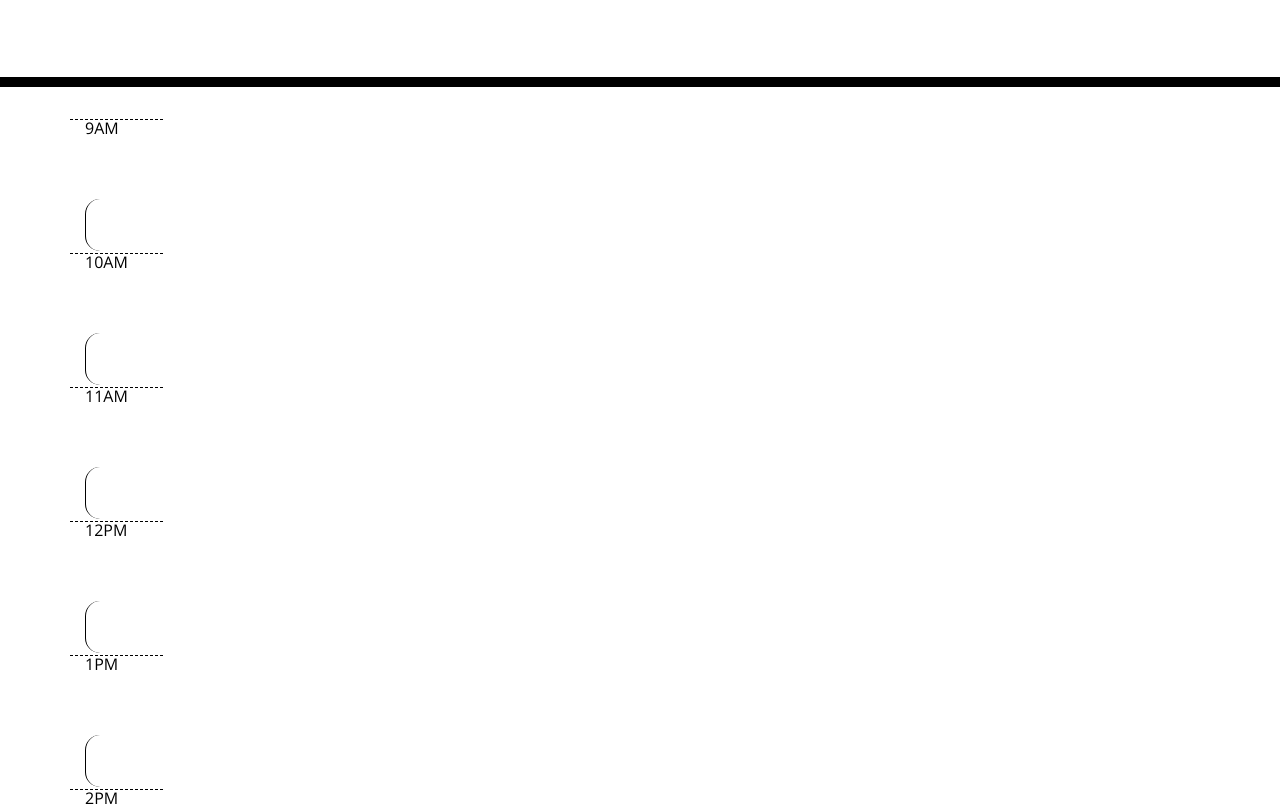
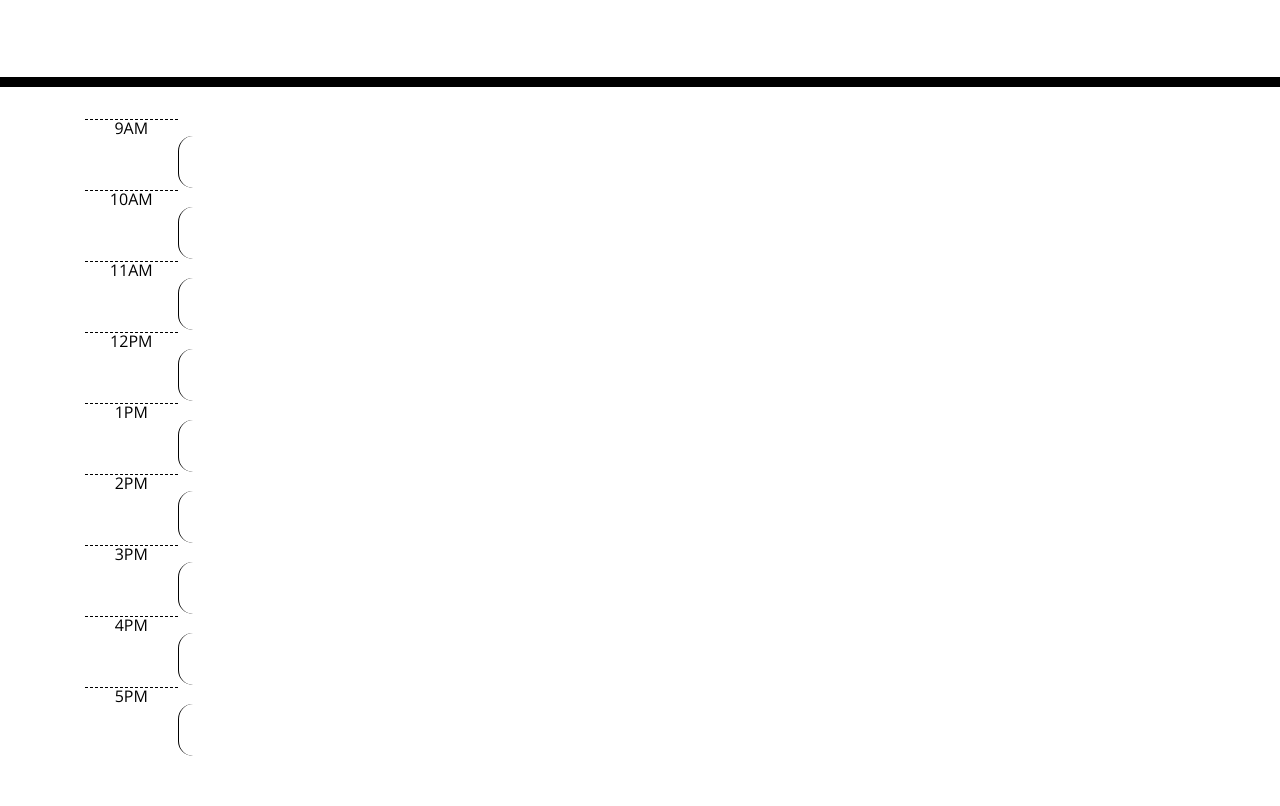
Before and after one commit to rtleib/work-day-scheduler-challenge-05, a plain HTML site: page index.html in a window 1280 px wide. Shown: the part 181-987 px from the top of the page. After the commit the page ends 939 px from the top, so only its background shows below. Drawn offline with nearby package versions, Linux system fonts and the light colour scheme.

Commit message:
fixed css link

```diff
--- a/index.html
+++ b/index.html
@@ -18,7 +18,7 @@
       href="https://fonts.googleapis.com/css?family=Open+Sans&display=swap"
       rel="stylesheet"
     />
-    <link rel="stylesheet" href="/assets/css/style.css" />
+    <link rel="stylesheet" href="assets/css/style.css" />
     <title>Work Day Scheduler</title>
   </head>
 
@@ -31,43 +31,51 @@
     <div class="container">
       <!-- Timeblocks go here -->
       <div class="time-block" id="hour9AM">
-        <div class="row col-md-1 hour">9AM</div>
+        <div class="col-md-1 hour">9AM</div>
+        <textarea class="col-md-10 time-block description"></textarea>
       </div>
-      <textarea class="col-md-10 time-block description"></textarea>
+
       <div class="time-block" id="hour10AM">
-        <div class="row col-md-1 hour">10AM</div>
+        <div class="col-md-1 hour">10AM</div>
+        <textarea class="col-md-10 time-block description"></textarea>
       </div>
-      <textarea class="col-md-10 time-block description"></textarea>
+
       <div class="time-block" id="hour11AM">
-        <div class="row col-md-1 hour">11AM </div>
+        <div class="col-md-1 hour">11AM </div>
+        <textarea class="col-md-10 time-block description"></textarea>
       </div>
-      <textarea class="col-md-10 time-block description"></textarea>
+
       <div class="time-block" id="hour12PM">
-        <div class="row col-md-1 hour">12PM</div>
+        <div class="col-md-1 hour">12PM</div>
+        <textarea class="col-md-10 time-block description"></textarea>
       </div>
-      <textarea class="col-md-10 time-block description"></textarea>
+
       <div class="time-block" id="hour1PM">
-        <div class="row col-md-1 hour">1PM</div>
+        <div class="col-md-1 hour">1PM</div>
+        <textarea class="col-md-10 time-block description"></textarea>
       </div>
-      <textarea class="col-md-10 time-block description"></textarea>
+
       <div class="time-block" id="hour2PM">
-        <div class="row col-md-1 hour">2PM</div>
+        <div class="col-md-1 hour">2PM</div>
+        <textarea class="col-md-10 time-block description"></textarea>
       </div>
-      <textarea class="col-md-10 time-block description"></textarea>
+
       <div class="time-block" id="hour3PM">
-        <div class="row col-md-1 hour">3PM</div>
+        <div class="col-md-1 hour">3PM</div>
+        <textarea class="col-md-10 time-block description"></textarea>
       </div>
-      <textarea class="col-md-10 time-block description"></textarea>
+
       <div class="time-block" id="hour4PM">
-        <div class="row col-md-1 hour">4PM</div>
+        <div class="col-md-1 hour">4PM</div>
+        <textarea class="col-md-10 time-block description"></textarea>
       </div>
-      <textarea class="col-md-10 time-block description"></textarea>
+
       <div class="time-block" id="hour5PM">
-        <div class="row col-md-1 hour">5PM</div>
+        <div class="col-md-1 hour">5PM</div>
+        <textarea class="col-md-10 time-block description"></textarea>
       </div>
-      <textarea class="col-md-10 time-block description"></textarea>
-    </div>
 
+      <!-- <button class="saveBtn"></button> -->
 
     <script src="https://code.jquery.com/jquery-3.4.1.min.js"></script>
     <script src="https://cdnjs.cloudflare.com/ajax/libs/moment.js/2.24.0/moment.min.js"></script>
```
